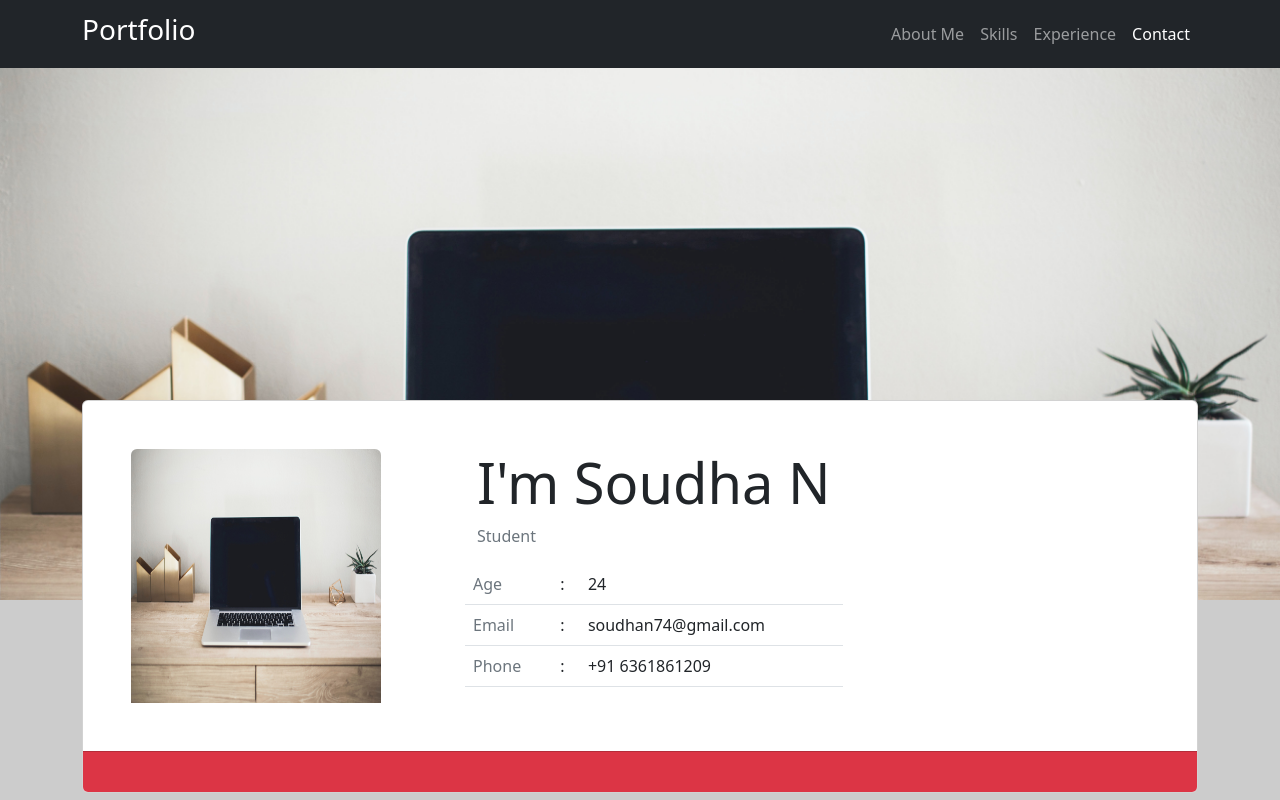
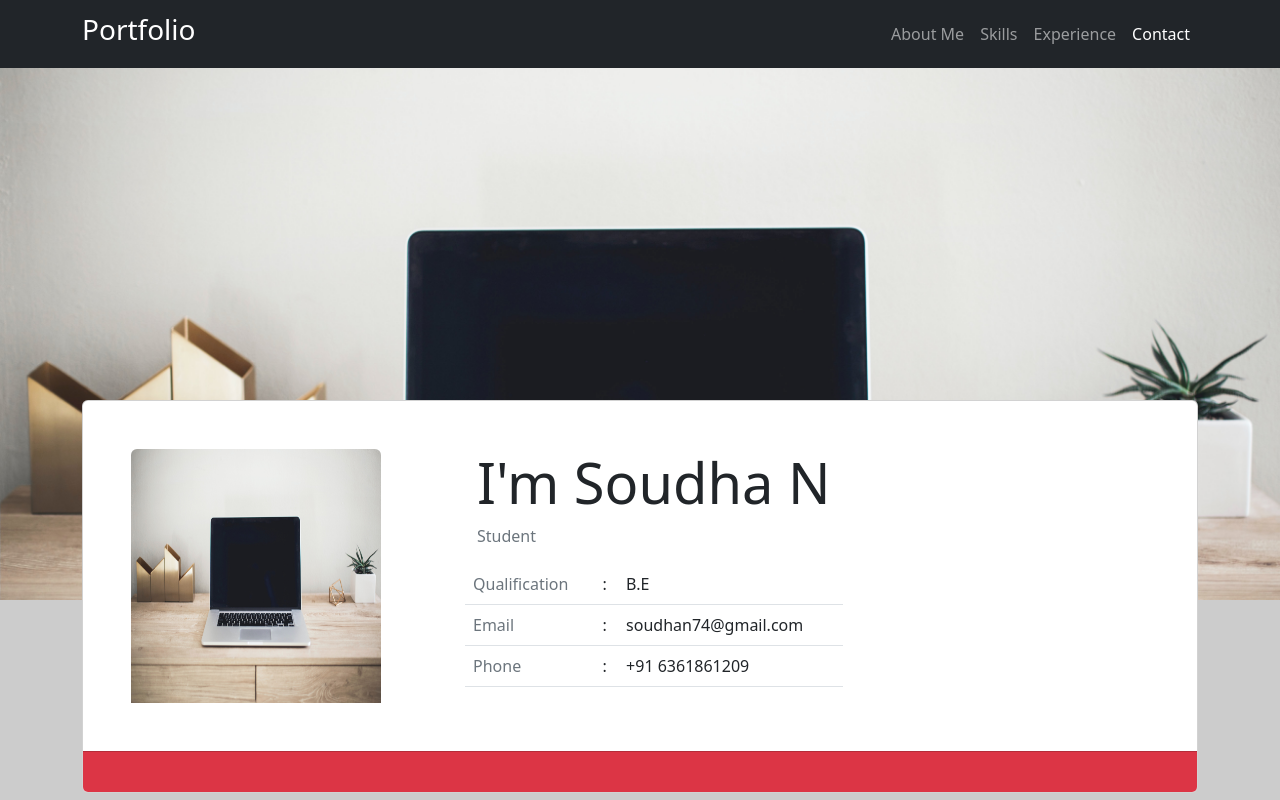
Before and after one commit to nsoudha-8/myportfolio, a website: page index.html in a window 1280 px wide. Shown: the top 800 px of the page. Drawn offline with nearby package versions, Linux system fonts and the light colour scheme.

Commit message:
modified

```diff
--- a/index.html
+++ b/index.html
@@ -59,9 +59,9 @@
                                         <div class="container">
                                             <table class="table table-responsive ms-4">
                                                 <tr>
-                                                    <td class="text-muted">Age</td>
+                                                    <td class="text-muted">Qualification</td>
                                                     <td>:</td>
-                                                    <td>24</td>
+                                                    <td>B.E</td>
                                                 </tr>
                                                 <tr>
                                                     <td class="text-muted">Email</td>
```
